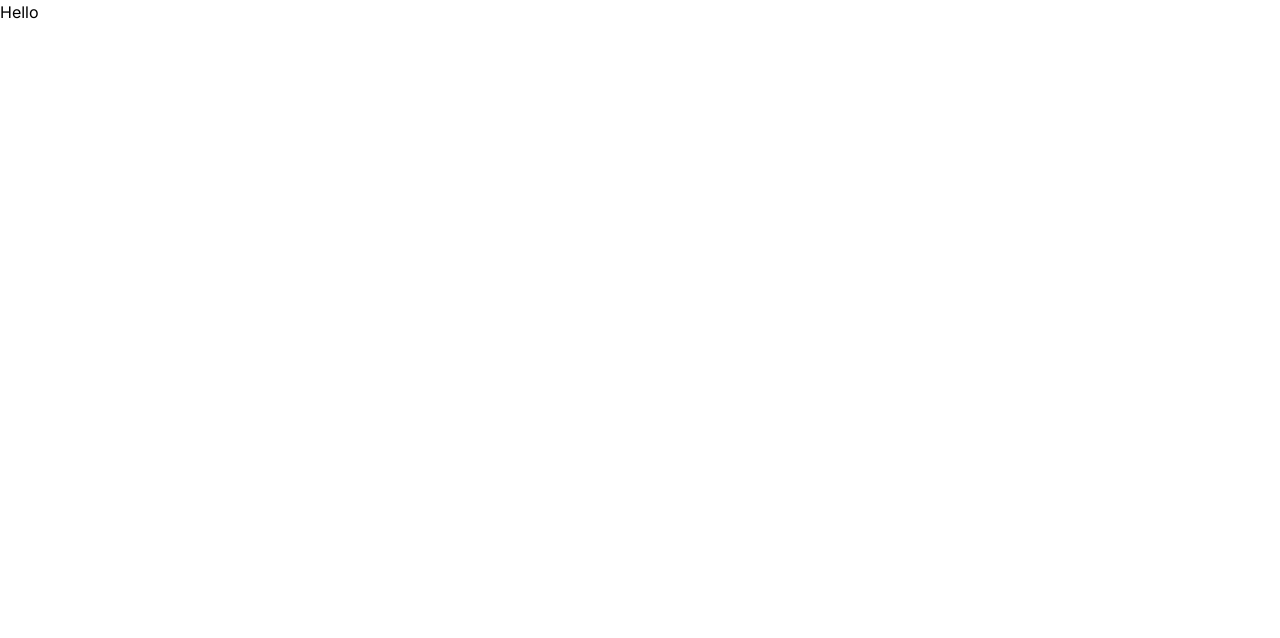
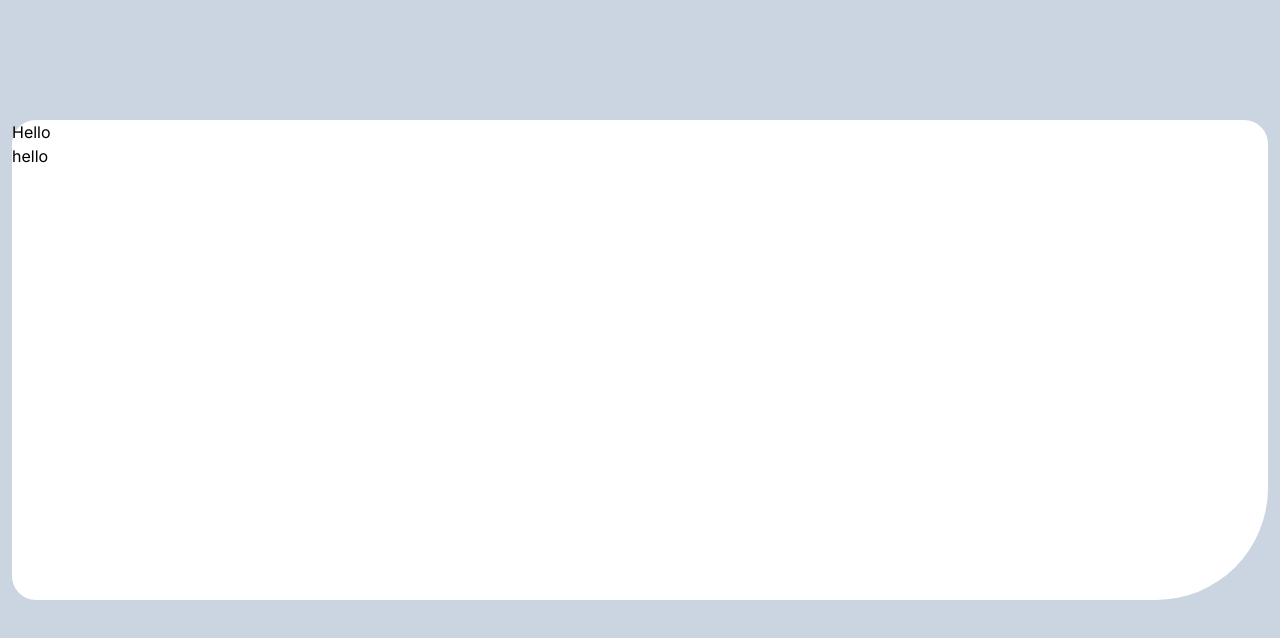
Before and after one commit to muhammetsalihaslan/AgeCalculator, a Next.js app in the folder agecalculator/: page / in a window 1280 px wide. Shown: the top 638 px of the page. Built offline with nearby package versions, Linux system fonts and the light colour scheme.

Commit message:
first component

```diff
--- a/agecalculator/app/page.js
+++ b/agecalculator/app/page.js
@@ -2,7 +2,7 @@ import Hero from "@/components/hero";
 
 export default function Home() {
   return (
-    <main className=" flex justify-center bg-slate-300 max-h-screen max-w-max text-center">
+    <main className="flex justify-center items-center bg-slate-300  h-screen w-screen">
       <Hero />
     </main>
   );
--- a/agecalculator/components/hero.jsx
+++ b/agecalculator/components/hero.jsx
@@ -2,8 +2,9 @@ import React from "react";
 
 const Hero = () => {
   return (
-    <div className="bg-white">
+    <div className="bg-white w-screen ms-3 me-3 h-3/5 -mt-[5rem] rounded-t-3xl rounded-bl-3xl rounded-br-[7rem]">
       <div>Hello</div>
+      <div>hello</div>
     </div>
   );
 };
```
